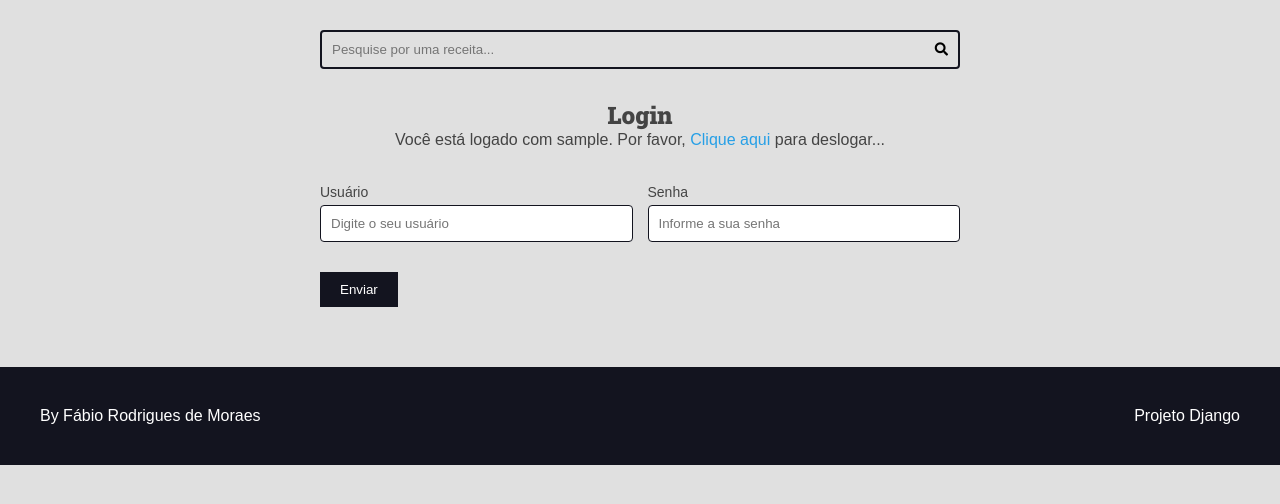
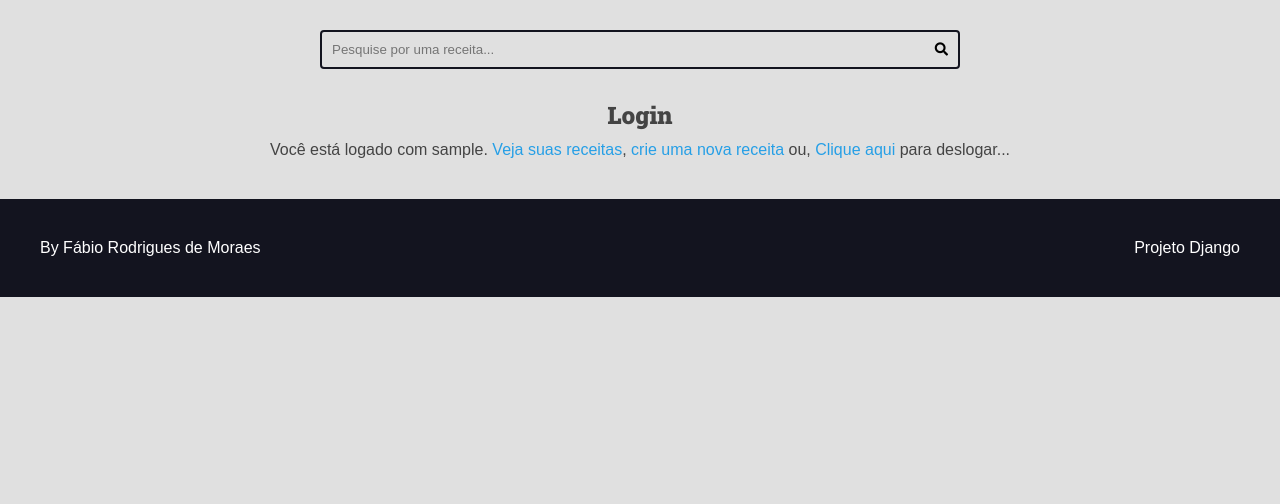
Before and after one commit to Fabio-R-Moraes/Udemy_Receitas, a Django app: page /autores/login/ in a window 1280 px wide. Shown: the part 113-617 px from the top of the page. Run offline with Django 4.2, Linux system fonts and the light colour scheme; the visitor is signed in with stand-in values (Sample User, id 1).

Commit message:
Finalizado o dashboard do autor

```diff
--- a/autoresApp/templates/autores/login.html
+++ b/autoresApp/templates/autores/login.html
@@ -3,20 +3,13 @@
 {% block conteudo %}
     <div class="main-content center container">
         <h2>Login</h2>
-        {% if request.user.is_authenticated %}
-            <div>
-                Você está logado com {{ request.user.username }}.
-                Por favor,
-                <form class="inline-form" action="{% url 'autores:logout' %}" method="POST">
-                    {% csrf_token %}
-                    <input type="hidden" name="username" value="{{ request.user.username }}">
-                    <button class="plaintext-button" type="submit">Clique aqui</button>
-                </form> para deslogar...
-            </div>
-        {% endif %}
+        {% include 'autores/parciais/login_menssagens.html' %}
     </div>
 
     {% include 'global/parciais/mensagens.html' %}
-    {% include 'global/parciais/form.html' %}
+
+    {% if not user.is_authenticated %}
+        {% include 'global/parciais/form.html' %}
+    {% endif %}
 
 {% endblock conteudo %}
--- /dev/null
+++ b/autoresApp/templates/autores/parciais/login_menssagens.html
@@ -0,0 +1,12 @@
+{% if request.user.is_authenticated %}
+    <div class="login-message">
+         Você está logado com {{ request.user.username }}.
+         <a href="{% url 'autores:dashboard' %}">Veja suas receitas</a>,
+         <a href="{% url 'autores:dashboard_receita_nova' %}">crie uma nova receita</a> ou,
+         <form class="inline-form" action="{% url 'autores:logout' %}" method="POST">
+              {% csrf_token %}
+               <input type="hidden" name="username" value="{{ request.user.username }}">
+               <button class="plaintext-button" type="submit">Clique aqui</button>
+         </form> para deslogar...
+    </div>
+{% endif %}
--- a/autoresApp/urls.py
+++ b/autoresApp/urls.py
@@ -9,4 +9,20 @@ urlpatterns = [
     path('login/', views.login_view, name='login'),
     path('login/create/', views.login_create, name='login_create'),
     path('logout/', views.logout_view, name='logout'),
+    path('dashboard/', views.dashboard, name='dashboard'),
+    path(
+        'dashboard/receita/<int:id>/edit/',
+        views.DashboardReceitas.as_view(),
+        name='dashboard_receita_edit'
+    ),
+    path(
+        'dashboard/receita/nova/',
+        views.dashboard_receita_nova,
+        name='dashboard_receita_nova'
+    ),
+    path(
+        'dashboard/receita/delete/',
+        views.dashboard_receita_delete,
+        name='dashboard_receita_delete'
+    ),
 ]
--- a/autoresApp/views.py
+++ /dev/null
@@ -1,78 +0,0 @@
-from django.shortcuts import render, redirect
-from .forms import LoginForm, RegisterForm
-from django.http import Http404
-from django.contrib import messages
-from django.urls import reverse
-from django.contrib.auth import authenticate, login, logout
-from django.contrib.auth.decorators import login_required
-
-def register_view(request):
-    register_form_data = request.session.get('register_form_data', None)
-    form = RegisterForm(register_form_data)
-
-    return render(request, 'autores/register_view.html', {
-        'form': form,
-        'form_action': reverse('autores:register_create'),
-    })
-
-def register_create(request):
-    if not request.POST:
-        raise Http404()
-
-    POST = request.POST
-    request.session['register_form_data'] = POST
-    form = RegisterForm(POST)
-
-    if form.is_valid():
-        usuario = form.save(commit=False)
-        usuario.set_password(usuario.password)
-        usuario.save()
-        messages.success(request, 'Seu usuário foi criado, por favor, faça o login')
-        del(request.session['register_form_data'])
-        return redirect(reverse('autores:login'))
-
-    return redirect('autores:register')
-
-def login_view(request):
-    form = LoginForm()
-    return render(request, 'autores/login.html', {
-        'form': form,
-        'form_action': reverse('autores:login_create')
-    })
-
-def login_create(request):
-    if not request.POST:
-        raise Http404()
-
-    form = LoginForm(request.POST)
-    login_url = reverse('autores:login')
-
-    if form.is_valid():
-        authenticated_user = authenticate(
-            username=form.cleaned_data.get('username', ''),
-            password=form.cleaned_data.get('password', '')
-        )
-
-        if authenticated_user is not None:
-            messages.success(request, 'Você está logado!!!')
-            login(request, authenticated_user)
-        else:
-            messages.error(request, 'Credenciais inválidas...')
-    else:
-        messages.error(request, 'Usuário ou Senha inválidos!!!')
-
-    return redirect(login_url)
-
-@login_required(login_url='autores:login', redirect_field_name='next')
-def logout_view(request):
-    if not request.POST:
-        messages.error(request, 'Solicitação de logout inválida!')
-        return redirect(reverse('autores:login'))
-
-    if request.POST.get('username') != request.user.username:
-        messages.error(request, 'Você está tentando sair com OUTRO usuário!!!')
-        return redirect(reverse('autores:login'))
-
-    messages.success(request, 'Usuário deslogado com sucesso!!!')
-    logout(request)
-    return redirect(reverse('autores:login'))
--- /dev/null
+++ b/autoresApp/views/__init__.py
@@ -0,0 +1,3 @@
+# flake8: noqa
+from .all import *
+from .dashboard_receita import *
--- /dev/null
+++ b/autoresApp/views/all.py
@@ -0,0 +1,178 @@
+from django.shortcuts import render, redirect
+from autoresApp.forms import LoginForm, RegisterForm
+from django.http import Http404
+from django.contrib import messages
+from django.urls import reverse
+from django.contrib.auth import authenticate, login, logout
+from django.contrib.auth.decorators import login_required
+from receitasApp.models import Receitas
+from autoresApp.forms.receita_form import AutoresReceitaForm
+
+def register_view(request):
+    register_form_data = request.session.get('register_form_data', None)
+    form = RegisterForm(register_form_data)
+
+    return render(request, 'autores/register_view.html', {
+        'form': form,
+        'form_action': reverse('autores:register_create'),
+    })
+
+def register_create(request):
+    if not request.POST:
+        raise Http404()
+
+    POST = request.POST
+    request.session['register_form_data'] = POST
+    form = RegisterForm(POST)
+
+    if form.is_valid():
+        usuario = form.save(commit=False)
+        usuario.set_password(usuario.password)
+        usuario.save()
+        messages.success(request, 'Seu usuário foi criado, por favor, faça o login')
+        del(request.session['register_form_data'])
+        return redirect(reverse('autores:login'))
+
+    return redirect('autores:register')
+
+def login_view(request):
+    form = LoginForm()
+    return render(request, 'autores/login.html', {
+        'form': form,
+        'form_action': reverse('autores:login_create')
+    })
+
+def login_create(request):
+    if not request.POST:
+        raise Http404()
+
+    form = LoginForm(request.POST)
+
+    if form.is_valid():
+        authenticated_user = authenticate(
+            username=form.cleaned_data.get('username', ''),
+            password=form.cleaned_data.get('password', '')
+        )
+
+        if authenticated_user is not None:
+            messages.success(request, 'Você está logado!!!')
+            login(request, authenticated_user)
+        else:
+            messages.error(request, 'Credenciais inválidas...')
+    else:
+        messages.error(request, 'Usuário ou Senha inválidos!!!')
+
+    return redirect(reverse('autores:dashboard'))
+
+@login_required(login_url='autores:login', redirect_field_name='next')
+def logout_view(request):
+    if not request.POST:
+        messages.error(request, 'Solicitação de logout inválida!')
+        return redirect(reverse('autores:login'))
+
+    if request.POST.get('username') != request.user.username:
+        messages.error(request, 'Você está tentando sair com OUTRO usuário!!!')
+        return redirect(reverse('autores:login'))
+
+    messages.success(request, 'Usuário deslogado com sucesso!!!')
+    logout(request)
+    return redirect(reverse('autores:login'))
+
+@login_required(login_url='autores:login', redirect_field_name='next')
+def dashboard(request):
+    minhas_receitas = Receitas.objects.filter(
+        esta_publicado=False,
+        autor=request.user
+    )
+    return render(
+        request,
+        'autores/dashboard.html',
+        context={
+                'receitas': minhas_receitas,
+        }
+    )
+
+@login_required(login_url='autores:login', redirect_field_name='next')
+def dashboard_receita_edit(request, id):
+    minha_receita = Receitas.objects.filter(
+        esta_publicado=False,
+        autor=request.user,
+        pk=id,
+    ).first()
+
+    if not minha_receita:
+        raise Http404()
+
+    formulario = AutoresReceitaForm(
+        data=request.POST or None,
+        files=request.FILES or None,
+        instance= minha_receita
+    )
+
+    if formulario.is_valid():
+        #Agora o formulário é válido e u posso tentar salvar
+        receita = formulario.save(commit=False)
+        receita.autor = request.user
+        receita.modo_preparo_html = False
+        receita.esta_publicado = False
+
+        receita.save()
+        messages.success(request, 'Sua receita foi salva com sucesso!!!')
+        return redirect(reverse('autores:dashboard_receita_edit', args=(id,)))
+
+    return render(
+        request,
+        'autores/dashboard_receitas.html',
+        context={
+            'form': formulario
+        }
+    )
+
+@login_required(login_url='autores:login', redirect_field_name='next')
+def dashboard_receita_nova(request):
+    formulario = AutoresReceitaForm(
+        data=request.POST or None,
+        files=request.FILES or None
+    )
+
+    if formulario.is_valid():
+        #Agora o formulário é válido e eu posso tentar salvar
+        receita: Receitas = formulario.save(commit=False)
+        receita.autor = request.user
+        receita.modo_preparo_html = False
+        receita.esta_publicado = False
+
+        receita.save()
+        messages.success(request, 'Sua receita foi salva com sucesso!!!')
+        return redirect(reverse('autores:dashboard_receita_edit', args=(receita.id,)))
+
+    return render(
+        request,
+        'autores/dashboard_receitas.html',
+        context={
+            'form': formulario,
+            'form_action': reverse('autores:dashboard_receita_nova')
+        }
+    )
+
+@login_required(login_url='autores:login', redirect_field_name='next')
+def dashboard_receita_delete(request):
+    if not request.POST:
+        raise Http404()
+
+    POST = request.POST
+    id = POST.get('id')
+
+    minha_receita = Receitas.objects.filter(
+        esta_publicado=False,
+        autor=request.user,
+        pk=id,
+    ).first()
+
+    if not minha_receita:
+        raise Http404()
+
+    minha_receita.delete()
+    messages.success(request, 'Receita excluída com sucesso!!!!')
+
+    return redirect(reverse('autores:dashboard'))
--- a/base_static/global/css/estilos.css
+++ b/base_static/global/css/estilos.css
@@ -61,6 +61,15 @@ body {
 
 h1, h2, h3, h4, h5, h6 {
     font-family: var(--font-headings);
+}
+
+img {
+    max-width: 100%;
+}
+
+a {
+    color: var(--color-primary);
+    text-decoration: none;
 }
 
 .container {
@@ -323,7 +332,9 @@ h1, h2, h3, h4, h5, h6 {
     color: var(--color-error-dark);
 }
 
-.form-content input {
+.form-content input,
+.form-content textarea,
+.form-content select {
     width: 100%;
     padding: 1rem;
     border-radius: .4rem;
@@ -345,6 +356,10 @@ h1, h2, h3, h4, h5, h6 {
 
 .inline-form {
     display: inline;
+}
+
+.span-2 {
+    grid-column: span 2;
 }
 
 .plaintext-button {
@@ -401,10 +416,32 @@ h1, h2, h3, h4, h5, h6 {
     color: var(--color-debug-dark);
 }
 
+/* Autores */
+.login-message {
+   margin: 1rem 0;
+}
+
+.authors-dashboard-container {
+    max-width: 64rem;
+    text-align: left;
+    padding: var(--spacing-gutter-medium);
+    margin: 0 auto;
+}
+
+.authors-dashboard-container h3,
+.authors-dashboard-container p,
+.authors-dashboard-container ul {
+    list-style-type: none;
+    margin: 1rem 0;
+}
 
 /* Genericos */
 .center {
     text-align: center;
+}
+
+.left {
+    text-align: left;
 }
 
 .m-x {
--- a/base_templates/global/base.html
+++ b/base_templates/global/base.html
@@ -1,3 +1,4 @@
+{% load static %}
 <!DOCTYPE html>
 <html lang="pt_br">
 <head>
@@ -12,5 +13,6 @@
         {% include 'global/parciais/paginacao.html' %}
     </main>
     {% include 'global/parciais/rodape.html' %}
+    <script src="{% static 'global/js/scripts.js' %}"></script>
 </body>
 </html>
--- a/base_templates/global/parciais/form.html
+++ b/base_templates/global/parciais/form.html
@@ -1,9 +1,9 @@
     <div class="main-content container">
-        <form class="main-form" action="{{ form_action }}" method="POST">
-        {% csrf_token %}
+        <form class="main-form" action="{{ form_action }}" method="POST" enctype="multipart/form-data">
+            {% csrf_token %}
             <div class="form-content form-content-grid">
                 {% for campos in form %}
-                    <div class="form-group">
+                    <div class="form-group {{ campos.field.widget.attrs.class }}">
                         <label for="{{ campos.id_for_label }}">{{ campos.label }}</label>
                         {{ campos }}
 
@@ -13,6 +13,11 @@
 
                         {{ campos.errors }}
                     </div>
+                    {% if campos.name == 'receita_imagem' and campos.value.url %}
+                        <div class="span-2">
+                            <img src="{{ campos.value.url }}" alt="Capa para {{ receita.titulo }}">
+                        </div>
+                    {% endif %}
                 {% endfor %}
             </div>
             {% if form.errors %}
--- a/receitasApp/templates/parciais/receita.html
+++ b/receitasApp/templates/parciais/receita.html
@@ -1,13 +1,13 @@
 <div class="recipe recipe-list-item">
     {% if receita.receita_imagem %}
         <div class="recipe-cover">
-            <a href="{% url 'receitas:receita' receita.id %}">
+            <a href="{{ receita.get_absolute_url }}">
                 <img src="{{ receita.receita_imagem.url }}" alt="Temporário">
             </a>
         </div>
     {% endif %}
     <div class="recipe-title-container">
-        <a href="{% url 'receitas:receita' receita.id %}">
+        <a href="{{ receita.get_absolute_url }}">
             <h2 class="recipe-title">{{ receita.titulo }}</h2>
         </a>
     </div>
```
Also changed, not shown: autoresApp/forms/receita_form.py (added, +83 -0 lines), autoresApp/templates/autores/dashboard.html (added, +28 -0 lines), autoresApp/templates/autores/dashboard_receitas.html (added, +13 -0 lines), autoresApp/views/dashboard_receita.py (added, +44 -0 lines), base_static/global/js/scripts.js (added, +16 -0 lines), receitasApp/admin.py (+11 -1 lines), receitasApp/models.py (+12 -0 lines), utils/strings.py (added, +9 -0 lines).
